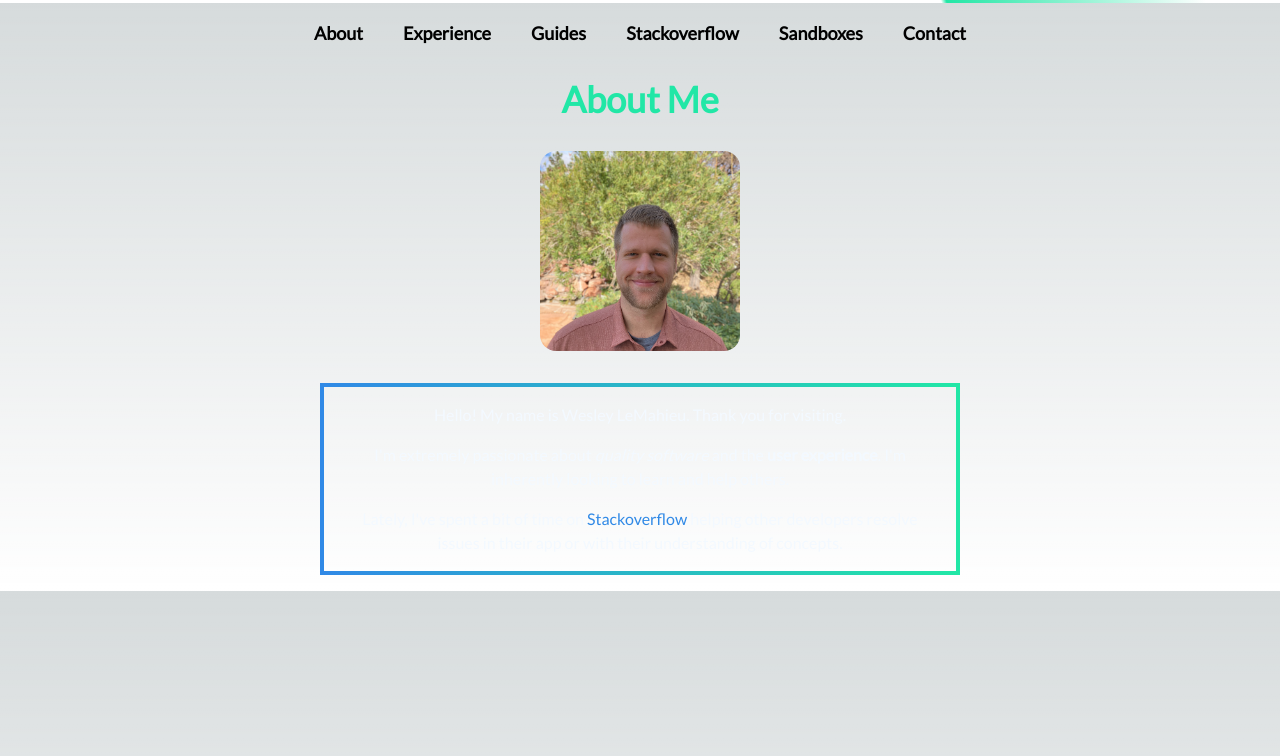
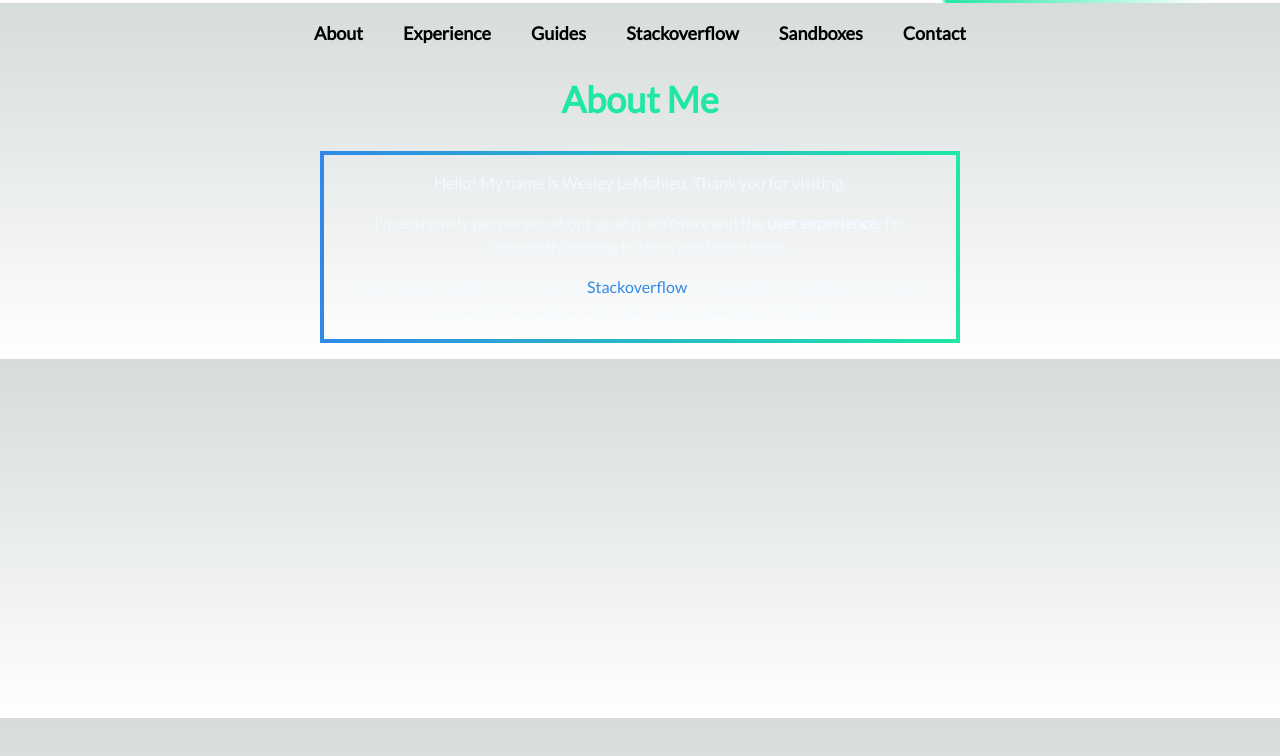
Before and after one commit to wlemahieu/wesleylemahieu.com, a Next.js app: page / in a window 1280 px wide. Shown: the top 756 px of the page. Built offline with nearby package versions, Linux system fonts and the light colour scheme.

Commit message:
drop picture

```diff
--- a/app/page.tsx
+++ b/app/page.tsx
@@ -6,16 +6,6 @@ export default async function About() {
   return (
     <div className="container mx-auto text-center flex flex-col justify-center">
       <h1 className="text-4xl font-bold text-base5">About Me</h1>
-      <div className="flex justify-center mt-8">
-        <Image
-          src={wes}
-          width="200"
-          height="266"
-          alt="A headshot picture of Wesley LeMahieu."
-          className="rounded-2xl"
-          priority
-        />
-      </div>
       <div className="container mx-auto max-w-screen-sm mt-8">
         <div className={`gradient-box-1`}>
           <p className="text-base text-base3 m-4 text-center">
```
Also changed, not shown: public/wes.png (deleted).
